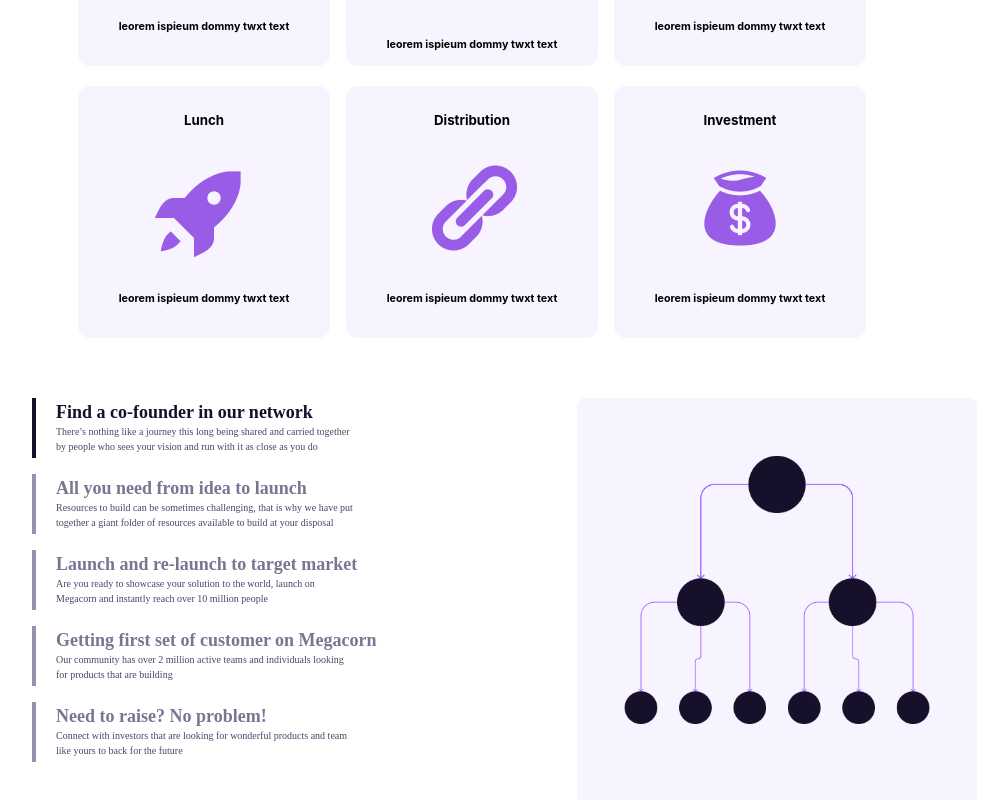
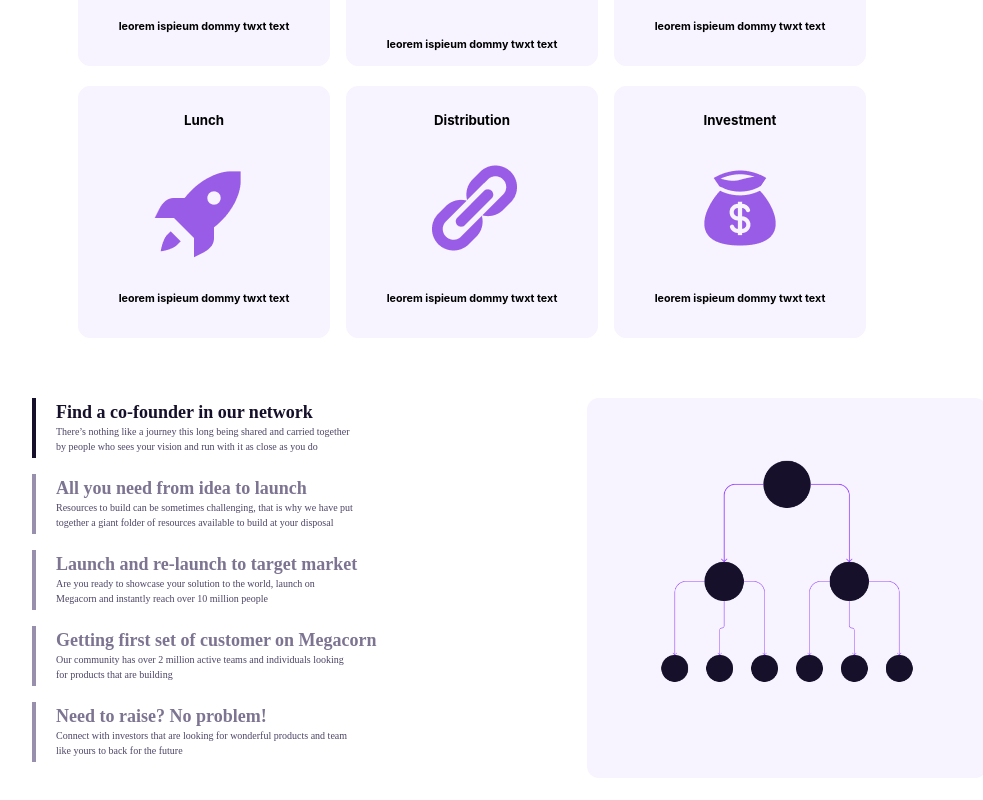
Before and after one commit to LollyTim/megacon, a React (Create React App) app: page / in a window 1280 px wide. Shown: the part 970-1770 px from the top of the page, without its empty margins (168-1151 px from the left). Built offline with nearby package versions, Linux system fonts and the light colour scheme.

Commit message:
updated section3

```diff
--- a/src/Component/Section3/Section-3.css
+++ b/src/Component/Section3/Section-3.css
@@ -3,6 +3,7 @@
     display: flex;
     width: 1000;
     height: 90vh;
+    gap: 460px;
 }
 
 .container4all {
@@ -98,14 +99,14 @@
 
 .containerRight {
     width: 400px;
-    height: 300px;
+    height: 380px;
     flex-shrink: 0;
     border-radius: 12px;
     background: #F7F3FF;
-    margin-left: 450px;
     justify-content: center;
 }
 
 .containerRight>img {
-    width: 400px;
+    width: 330px;
+    margin-top: 15px;
 }
```
